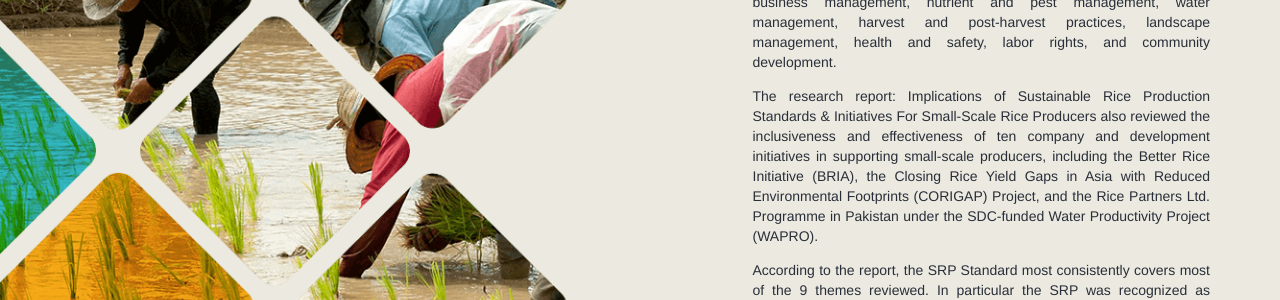
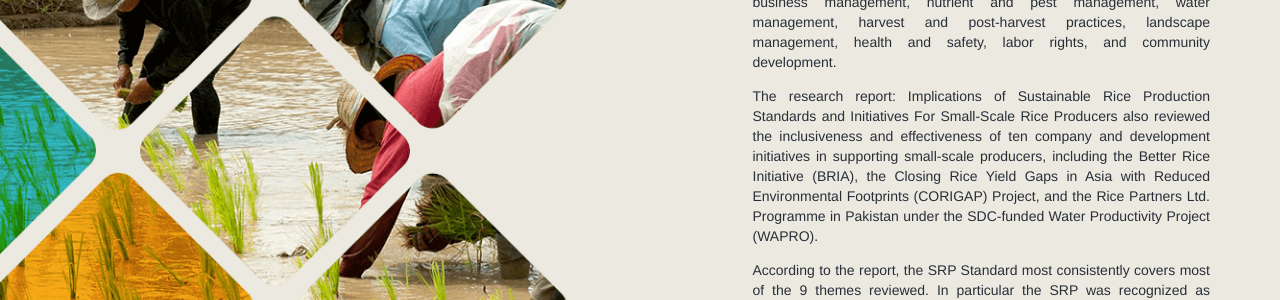
Before and after one commit to sustainablericeplatform/sustainablericeplatform.github.io, a Jekyll site: the page built from index.html, in a window 1280 px wide and 900 px high, scrolled down 447 px. Shown: the part 172-472 px from the top of the window. Built offline with Jekyll 4.4.1, drawn with Linux system fonts in a browser that asks for light colours.

Commit message:
Update index.html

```diff
--- a/index.html
+++ b/index.html
@@ -24,9 +24,9 @@
                 <h2 class="green">Important Announcement</h2>
                 <p><strong>Oxfam reviews sustainable rice standards</strong></p>
                 <p>A recent Oxfam-commissioned review of key rice sustainability standards and schemes assessed the rigour of ten existing initiatives for rice smallholders across nine key themes: producer group management, farm business management, nutrient and pest management, water management, harvest and post-harvest practices, landscape management, health and safety, labor rights, and community development.</p>
-                <p>The research report: Implications of Sustainable Rice Production Standards & Initiatives For Small-Scale Rice Producers also reviewed the inclusiveness and effectiveness of ten company and development initiatives in supporting small-scale producers, including the Better Rice Initiative (BRIA), the Closing Rice Yield Gaps in Asia with Reduced Environmental Footprints (CORIGAP) Project, and the Rice Partners Ltd. Programme in Pakistan under the SDC-funded Water Productivity Project (WAPRO).</p>
+                <p>The research report: Implications of Sustainable Rice Production Standards and Initiatives For Small-Scale Rice Producers also reviewed the inclusiveness and effectiveness of ten company and development initiatives in supporting small-scale producers, including the Better Rice Initiative (BRIA), the Closing Rice Yield Gaps in Asia with Reduced Environmental Footprints (CORIGAP) Project, and the Rice Partners Ltd. Programme in Pakistan under the SDC-funded Water Productivity Project (WAPRO).</p>
                 <p>According to the report, the SRP Standard most consistently covers most of the 9 themes reviewed. In particular the SRP was recognized as having a high level of rigour in the areas of farm preparation, harvest and post-harvest practices, and water management, and the highest level of rigour in relation to climate change mitigation.</p>
-                <p>Download the full report and recommendations <a href="/assets/docs/Implications of Sustainable Rice Production Standards & Initiatives for Small-Scale Rice Producers" target="_blank">here.</a></p>
+                <p>Download the full report and recommendations <a href="/assets/docs/Implications of Sustainable Rice Production Standards and Initiatives for Small-Scale Rice Producers" target="_blank">here.</a></p>
                 <p><strong>SRP Standard and Performance Indicators Revision</strong></p>
                 <p>The Sustainable Rice Platform Standard for Sustainable Rice Cultivation and Performance Indicators were launched in 2015 and have since undergone field implementation in a number of key rice-growing countries. As a result of feedback from farmers and users in the field, these tools are now undergoing revision, in compliance with the protocol provided by ISEAL.</p>
                 <p>The revision process is intended as a review of version 1.0 (October 2015), with focus on improving the wording of the existing tool. The SRP Standard version 1.0 comprises 46 requirements grouped under eight themes, each aimed at achieving a specific sustainability impact.</p>
```
